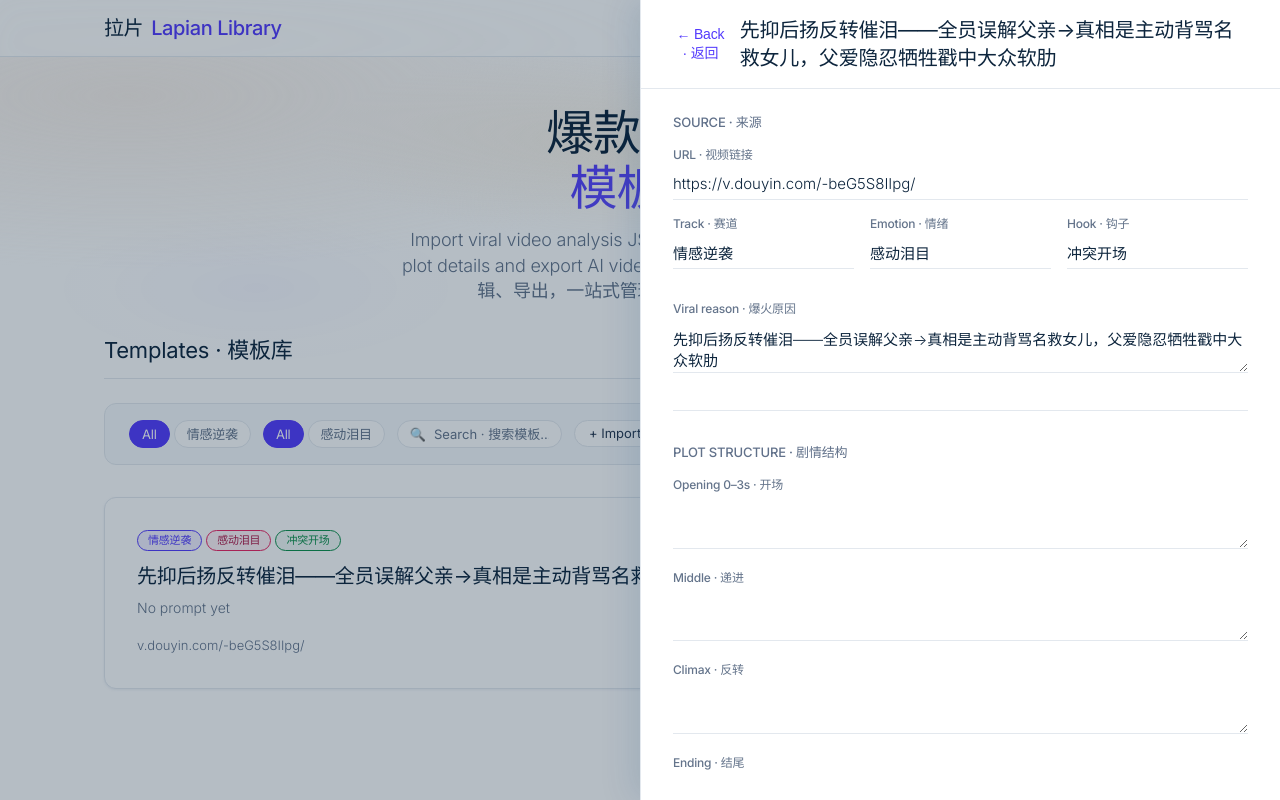
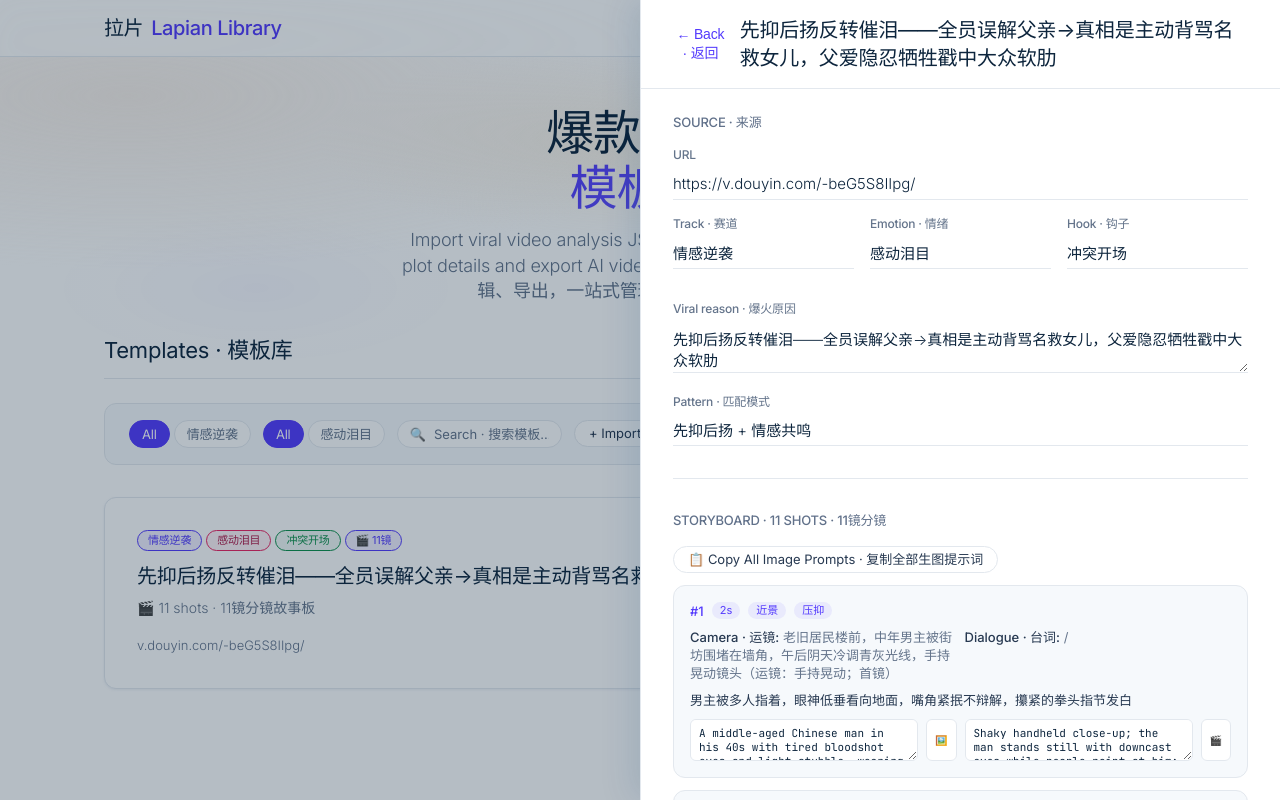
Before and after one commit to laijliang/drama-template-hub, a plain HTML site: page index.html in a window 1280 px wide. Both pictures are taken after a click on the element 640 px from the left and 593 px from the top of the page. Drawn offline with Linux system fonts and the light colour scheme.

Commit message:
feat: storyboard viewer with shot-by-shot prompts

```diff
--- a/index.html
+++ b/index.html
@@ -463,6 +463,54 @@
   .prompt-area textarea:focus { border-color: var(--primary); }
   .prompt-area .btn { flex-shrink: 0; margin-top: 0; }
 
+  /* ── Storyboard Shot Cards ── */
+  .shot-card {
+    background: var(--canvas-soft);
+    border: 1px solid var(--hairline);
+    border-radius: var(--r-lg);
+    padding: var(--sp-lg);
+    margin-bottom: var(--sp-md);
+    transition: border-color 0.15s;
+  }
+  .shot-card:hover { border-color: var(--primary); }
+  .shot-card .shot-header {
+    display: flex; align-items: center; gap: var(--sp-sm);
+    margin-bottom: var(--sp-sm);
+    font-size: 13px; font-weight: 500; color: var(--primary);
+  }
+  .shot-card .shot-header .badge {
+    display: inline-flex; align-items: center; gap: 3px;
+    padding: 1px 8px; border-radius: var(--r-pill);
+    background: rgba(83,58,253,0.08);
+    color: var(--primary);
+    font-size: 11px; font-weight: 400;
+  }
+  .shot-card .shot-detail {
+    display: grid; grid-template-columns: 1fr 1fr;
+    gap: var(--sp-sm); margin-bottom: var(--sp-sm);
+    font-size: 13px; color: var(--ink-mute);
+  }
+  .shot-card .shot-detail .label { font-weight: 500; color: var(--ink-secondary); }
+  .shot-card .shot-desc {
+    font-size: 13px; line-height: 1.6; color: var(--ink-secondary);
+    margin-bottom: var(--sp-sm);
+  }
+  .shot-card .shot-prompts { display: flex; gap: var(--sp-sm); }
+  .shot-card .shot-prompts textarea {
+    flex: 1; min-height: 36px; padding: 6px 8px;
+    border: 1px solid var(--hairline); border-radius: var(--r-sm);
+    background: var(--canvas);
+    font-family: var(--mono); font-size: 11px; color: var(--ink);
+    resize: vertical; outline: none;
+  }
+  .shot-card .shot-prompts textarea:focus { border-color: var(--primary); }
+  .shot-card .shot-prompts .btn { font-size: 10px; padding: 4px 8px; height: auto; min-height: 28px; border-radius: var(--r-sm); white-space: nowrap; }
+
+  @media (max-width: 768px) {
+    .shot-card .shot-detail { grid-template-columns: 1fr; }
+    .shot-card .shot-prompts { flex-direction: column; }
+  }
+
   /* ── Toast ── */
   .toast-wrap {
     position: fixed; bottom: var(--sp-xl); left: 50%;
@@ -640,16 +688,17 @@ function render() {
   grid.innerHTML = f.map((t, i) => {
     const idx = templates.indexOf(t);
     const title = t.viral_reason || t.track || 'Untitled';
-    const prev = t.ai_prompt_template?.video ? t.ai_prompt_template.video.slice(0, 120) + '…' : 'No prompt yet';
+    const hasShots = t.rows && Array.isArray(t.rows) && t.rows.length > 0;
+    const prev = hasShots ? '🎬 ' + t.rows.length + ' shots · ' + t.rows.length + '镜分镜故事板' : (t.ai_prompt_template?.video ? t.ai_prompt_template.video.slice(0, 120) + '…' : 'No prompt yet');
+    const badgeExtra = hasShots ? '<span class="card-badge" style="background:rgba(83,58,253,0.08);color:var(--primary);border-color:var(--primary)">🎬 ' + t.rows.length + '镜</span>' : '';
     return `<div class="card" onclick="openDrawer(${idx})" style="animation-delay:${i*50}ms">
-      <div class="card-badges">${t.track?`<span class="card-badge track">${esc(t.track)}</span>`:''}${t.core_emotion?`<span class="card-badge emotion">${esc(t.core_emotion)}</span>`:''}${t.hook_type?`<span class="card-badge hook">${esc(t.hook_type)}</span>`:''}</div>
+      <div class="card-badges">${t.track?`<span class="card-badge track">${esc(t.track)}</span>`:''}${t.core_emotion?`<span class="card-badge emotion">${esc(t.core_emotion)}</span>`:''}${t.hook_type?`<span class="card-badge hook">${esc(t.hook_type)}</span>`:''}${badgeExtra}</div>
       <div class="card-title">${esc(title)}</div>
       <div class="card-preview">${esc(prev)}</div>
       <div class="card-footer">
         <span>${esc(t.video_source||'').replace(/^https?:\/\//,'').slice(0,36)||'—'}</span>
         <div class="actions" onclick="event.stopPropagation()">
-          <button class="btn btn-sm" onclick="copyP(${idx})">Copy prompt · 复制</button>
-          <button class="btn btn-sm" onclick="openDrawer(${idx})">Edit · 编辑</button>
+          <button class="btn btn-sm" onclick="openDrawer(${idx})">View · 查看</button>
           <button class="btn btn-sm btn-danger" onclick="del(${idx})">✕</button>
         </div>
       </div>
@@ -683,6 +732,52 @@ function openDrawer(idx) {
   document.getElementById('drawerOverlay').classList.add('active');
   document.getElementById('drawer').classList.add('open');
   document.getElementById('drawerTitle').textContent = t.viral_reason || 'Template';
+
+  // Storyboard format (has rows array)
+  if (t.rows && Array.isArray(t.rows) && t.rows.length > 0) {
+    let html = `<div class="form-section">
+      <div class="fs-title">Source · 来源</div>
+      <div class="field"><div class="fl">URL</div><input value="${esc(t.video_source||'')}" onchange="upd(${idx},'video_source',this.value)"></div>
+      <div class="form-row">
+        <div class="field"><div class="fl">Track · 赛道</div><input value="${esc(t.track||'')}" onchange="upd(${idx},'track',this.value)"></div>
+        <div class="field"><div class="fl">Emotion · 情绪</div><input value="${esc(t.core_emotion||'')}" onchange="upd(${idx},'core_emotion',this.value)"></div>
+        <div class="field"><div class="fl">Hook · 钩子</div><input value="${esc(t.hook_type||'')}" onchange="upd(${idx},'hook_type',this.value)"></div>
+      </div>
+      <div class="field"><div class="fl">Viral reason · 爆火原因</div><textarea onchange="upd(${idx},'viral_reason',this.value)">${esc(t.viral_reason||'')}</textarea></div>
+      ${t.matched_pattern ? `<div class="field"><div class="fl">Pattern · 匹配模式</div><input value="${esc(t.matched_pattern)}" onchange="upd(${idx},'matched_pattern',this.value)"></div>` : ''}
+    </div>
+    <div class="form-section">
+      <div class="fs-title">Storyboard · ${t.rows.length} Shots · ${t.rows.length}镜分镜</div>
+      <button class="btn btn-sm" onclick="copyAllShotPrompts(${idx})" style="margin-bottom:var(--sp-md)">📋 Copy All Image Prompts · 复制全部生图提示词</button>
+      ${t.rows.map((s, si) => {
+        const imgP = s.imageGenerationPrompt || '';
+        const vidP = s.videoMotionPrompt || '';
+        return `<div class="shot-card">
+          <div class="shot-header">
+            <span>#${s.shotNumber}</span>
+            <span class="badge">${s.durationSeconds || '?'}s</span>
+            <span class="badge">${s.shotSize || '—'}</span>
+            <span class="badge">${s.emotion || '—'}</span>
+          </div>
+          <div class="shot-detail">
+            <span><span class="label">Camera · 运镜:</span> ${s.plotDescription ? esc(s.plotDescription.replace(/\(.*?\)/,'').trim().slice(0,60)) : '—'}</span>
+            <span><span class="label">Dialogue · 台词:</span> ${s.dialogue || '/'}</span>
+          </div>
+          <div class="shot-desc">${esc(s.characterAction || '')}</div>
+          <div class="shot-prompts">
+            <textarea readonly rows="2" id="imgp_${idx}_${si}" placeholder="imageGenerationPrompt">${esc(imgP)}</textarea>
+            <button class="btn btn-sm" onclick="copyEl('imgp_${idx}_${si}')" title="Copy image prompt">🖼️</button>
+            <textarea readonly rows="2" id="vidp_${idx}_${si}" placeholder="videoMotionPrompt">${esc(vidP)}</textarea>
+            <button class="btn btn-sm" onclick="copyEl('vidp_${idx}_${si}')" title="Copy video prompt">🎬</button>
+          </div>
+        </div>`;
+      }).join('')}
+    </div>`;
+    document.getElementById('drawerContent').innerHTML = html;
+    return;
+  }
+
+  // Legacy format (no rows)
   const plot = t.plot_structure || {}, av = t.audio_visual_params || {}, prompt = t.ai_prompt_template?.video || '';
   document.getElementById('drawerContent').innerHTML = `
     <div class="form-section">
@@ -725,6 +820,12 @@ function openDrawer(idx) {
       </div>
       <div class="field"><span class="hint">Auto-regenerated when plot/AV fields above are edited. 修改上方字段后自动重新生成.</span></div>
     </div>`;
+}
+
+function copyAllShotPrompts(idx) {
+  const t = templates[idx]; if (!t || !t.rows) return;
+  const all = t.rows.map(s => `=== Shot ${s.shotNumber} ===\n\nImage prompt:\n${s.imageGenerationPrompt || ''}\n\nVideo motion prompt:\n${s.videoMotionPrompt || ''}\n`).join('\n');
+  copyText(all); toast('Copied all ' + t.rows.length + ' shot prompts · 已复制全部' + t.rows.length + '镜提示词');
 }
 
 function closeDrawer() { document.getElementById('drawerOverlay').classList.remove('active'); document.getElementById('drawer').classList.remove('open'); }
```
